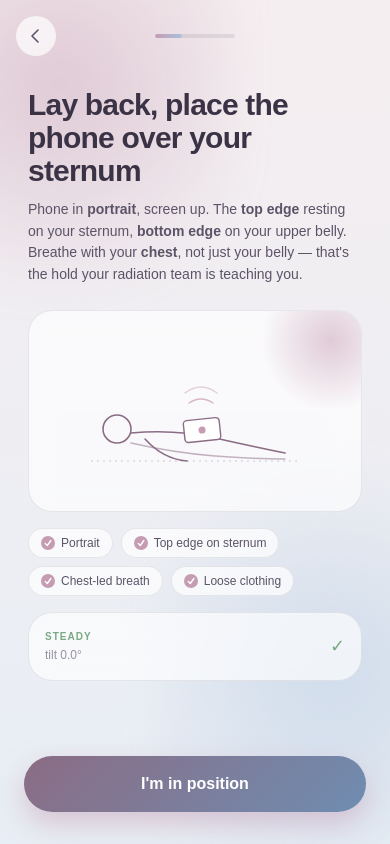
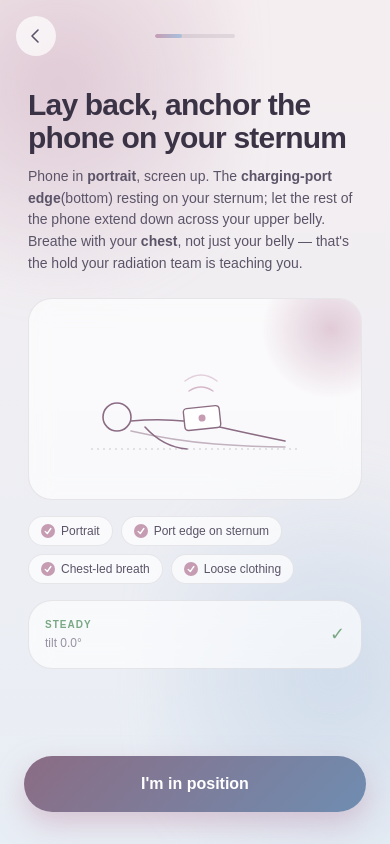
Before and after one commit to ramezkouzy/dibh-coach, a Next.js app: page / in a window 390 px wide. Both pictures are taken after a click on the button "Begin". Built offline with nearby package versions, Linux system fonts and the light colour scheme.

Commit message:
Placement copy: charging-port edge on sternum, phone hangs down

```diff
--- a/src/app/page.tsx
+++ b/src/app/page.tsx
@@ -998,13 +998,13 @@ function Placement({
             margin: 0,
           }}
         >
-          Lay back, place the phone over your sternum
+          Lay back, anchor the phone on your sternum
         </h2>
         <p style={{ fontSize: 14, lineHeight: 1.55, color: P.ink2, marginTop: 12 }}>
-          Phone in <strong>portrait</strong>, screen up. The <strong>top edge</strong> resting
-          on your sternum, <strong>bottom edge</strong> on your upper belly. Breathe with
-          your <strong>chest</strong>, not just your belly — that&apos;s the hold your
-          radiation team is teaching you.
+          Phone in <strong>portrait</strong>, screen up. The <strong>charging-port edge</strong>
+          (bottom) resting on your sternum; let the rest of the phone extend down across
+          your upper belly. Breathe with your <strong>chest</strong>, not just your belly —
+          that&apos;s the hold your radiation team is teaching you.
         </p>
         <Card
           className="mt-6 flex items-center justify-center relative"
@@ -1026,7 +1026,7 @@ function Placement({
         <div className="mt-4 flex flex-wrap gap-2">
           {[
             "Portrait",
-            "Top edge on sternum",
+            "Port edge on sternum",
             "Chest-led breath",
             "Loose clothing",
           ].map((t) => (
```
